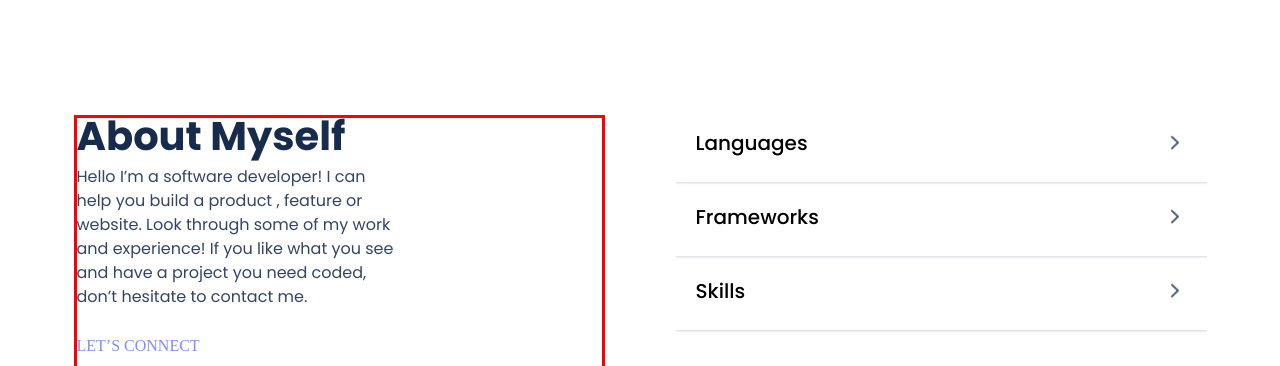
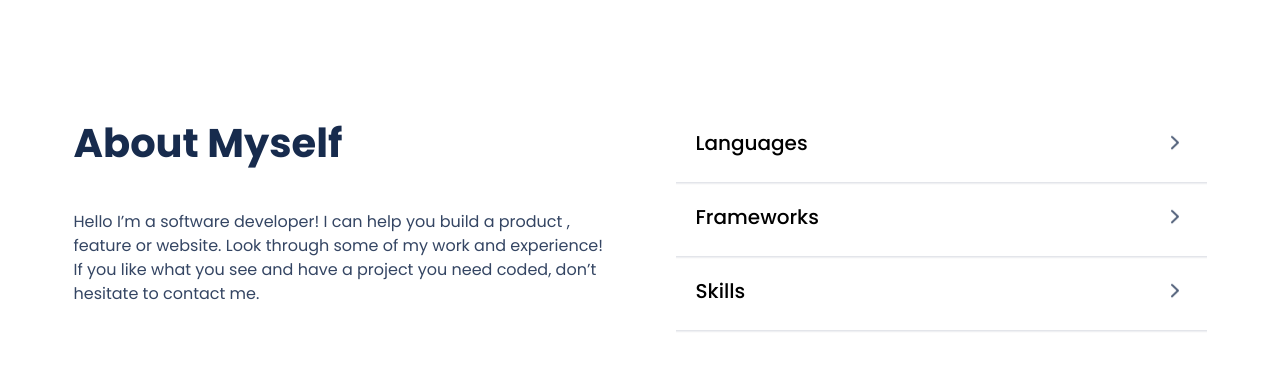
Before and after one commit to Abdulwhbhussain/Microverse_portfolio_project, a website: page index.html in a window 1280 px wide. Shown: the part 3730-4096 px from the top of the page. Drawn offline with Linux system fonts and the light colour scheme.

Commit message:
About Myself Top 1st Section

```diff
--- a/style.css
+++ b/style.css
@@ -1425,12 +1425,75 @@ textarea {
     gap: 12px;
     width: 45%;
     height: 100%;
-    border: 3px solid red;
+
+    /* border: 3px solid red; */
 
     /* Inside auto layout */
 
     flex: none;
     order: 0;
+    flex-grow: 0;
+  }
+
+  .top-text1 {
+    width: 100%;
+    height: 15%;
+
+    /* Header / 2 */
+
+    /* border: 3px solid blue; */
+
+    font-family: var(--font-family-common);
+    font-style: normal;
+    font-weight: 700;
+    font-size: 40px;
+    line-height: 52px;
+
+    /* or 130% */
+
+    display: flex;
+    align-items: center;
+
+    /* Neutrals/N800 */
+
+    color: #172b4d;
+
+    /* Inside auto layout */
+
+    flex: none;
+    order: 0;
+    flex-grow: 0;
+  }
+
+  /* Top Text 2 */
+
+  .top-text2 {
+    /* Primary Text */
+
+    width: 100%;
+    height: 147px;
+
+    /* border: 3px solid green; */
+    margin-top: 5%;
+
+    /* Body / 2 */
+
+    font-family: var(--font-family-common);
+    font-style: normal;
+    font-weight: 400;
+    font-size: 16px;
+    line-height: 24px;
+
+    /* or 150% */
+
+    /* Neutrals/N600 */
+
+    color: #344563;
+
+    /* Inside auto layout */
+
+    flex: none;
+    order: 1;
     flex-grow: 0;
   }
 
```
